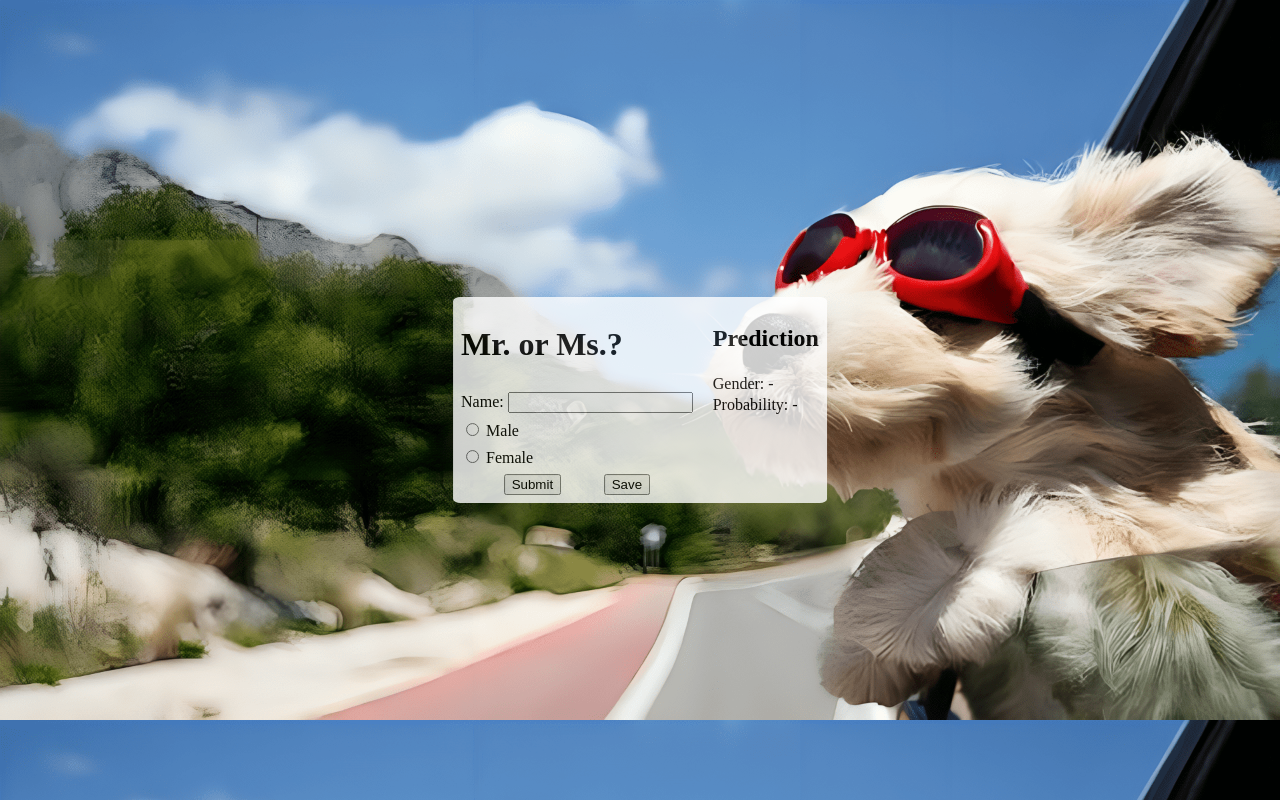
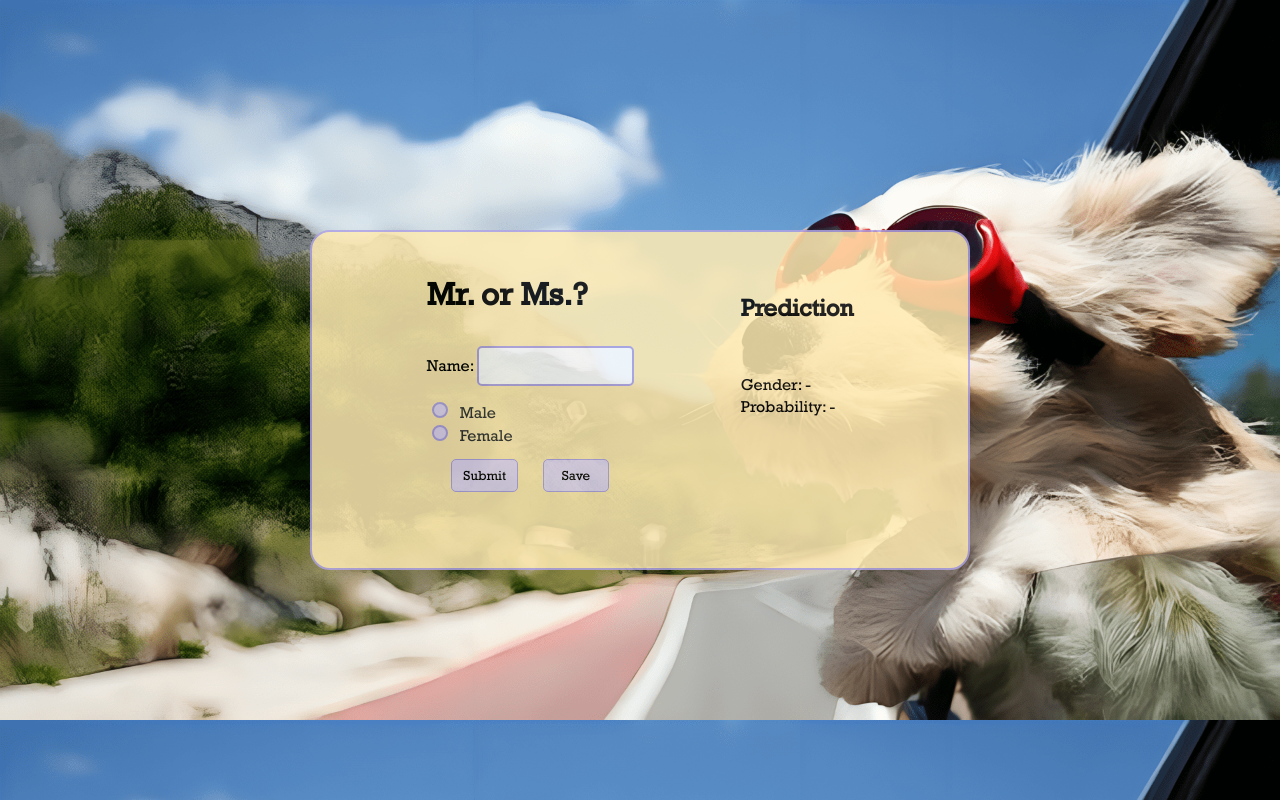
Before and after one commit to SepehrNoey/IE-Mid-Project-2, a plain HTML site: page index.html in a window 1280 px wide. Drawn offline with Linux system fonts and the light colour scheme.

Commit message:
feat: css updated, js fixed for name length handling

```diff
--- a/index.html
+++ b/index.html
@@ -10,27 +10,29 @@
         <div>
             <label for="nameInput">Name:</label> <input type="text" id="nameInput">
         </div>
-        <div>
-            <input type="radio" name="maleFemaleBtn" value="male"> <label>Male</label>
-        </div>
-        <div>
-            <input type="radio" name="maleFemaleBtn" value="female"> <label>Female</label>
+        <div class="radioBox">
+            <div class="radioRow">
+                <input type="radio" name="maleFemaleBtn" value="male"> <label>Male</label>
+            </div>
+            <div class="radioRow">
+                <input type="radio" name="maleFemaleBtn" value="female"> <label>Female</label>
+            </div>
         </div>
         <div class="formButtons">
-            <button id="submitBtn">Submit</button>
-            <button id="saveBtn">Save</button>
+            <button class="customBtn" id="submitBtn">Submit</button>
+            <button class="customBtn" id="saveBtn">Save</button>
         </div>
         <p id="message">Error Msg</p>
     </form>
     <div class="mainColumn">
+        <h2>Prediction</h2>
         <div class="predDiv">
-            <h2>Prediction</h2>
             <span>Gender: <span id="predString">-</span></span>
             <span>Probability: <span id="predValue">-</span></span>
         </div>
         <div id="savedAnswerBox">
-            <span>Saved answer exists: <span id="savedGenderSpan">Male</span></span>
-            <button id="clearBtn">Clear</button>
+            <span>Saved: <span id="savedGenderSpan">Male</span></span>
+            <button class="customBtn" id="clearBtn">Clear</button>
         </div>
     </div>
 </div>
--- a/scripts.js
+++ b/scripts.js
@@ -1,19 +1,31 @@
 function submitClicked(event) {
     event.preventDefault()
     hideError()
-    let name = document.getElementById("nameInput").value.toLowerCase()
+    let name = document.getElementById("nameInput").value
     let errColor = getComputedStyle(document.body).getPropertyValue('--err-color')
+    if(!validateName(name)){
+        if (name.length < 1 || name.length > 255){
+            showMessage("Error: invalid name length", errColor)
+            return
+        }else{
+            showMessage("Error: invalid name pattern", errColor)
+            return
+        }
+    }
+
+    name = name.toLowerCase()
     fetch(`https://api.genderize.io/?name=${name}`)
         .then(response => {
             if (!response.ok){
                 showMessage("Error: Network response was not ok", errColor)
-                throw new Error()
+                return
             }
             return response.json()
         })
         .then(data => {
             if (data.gender === null) {
                 showMessage("Error: Can't predict this name.", errColor)
+                return
             }else{
                 let genderStr = firstUpper(data.gender)
                 document.getElementById("predString").innerHTML = genderStr
@@ -64,17 +76,17 @@ function clearClicked(){
 
 function showMessage(msg, color){
     let el = document.getElementById("message")
-    el.style.display = 'block'
+    el.style.visibility = 'visible'
     el.style.color = color
     el.innerText = msg
 }
 
 function hideError(){
-    document.getElementById("message").style.display = 'none'
+    document.getElementById("message").style.visibility = 'hidden'
 }
 
 function hideSavedAnswerBox(){
-    document.getElementById("savedAnswerBox").style.display = 'none'
+    document.getElementById("savedAnswerBox").style.visibility = 'hidden'
 }
 
 
@@ -82,7 +94,7 @@ function showSavedAnswer(key){
     let value = localStorage.getItem(key)
     if (value !== null){
         document.getElementById("savedGenderSpan").innerText = value
-        document.getElementById("savedAnswerBox").style.display = 'block'
+        document.getElementById("savedAnswerBox").style.visibility = 'visible'
 
 
     }else{
@@ -95,6 +107,11 @@ function firstUpper(str){
     return str.charAt(0).toUpperCase() + str.slice(1).toLowerCase();
 }
 
+function validateName(str){
+    let pattern = /^[a-zA-Z\s]{1,255}$/;
+    return pattern.test(str)
+}
+
 
 hideError()
 hideSavedAnswerBox()
--- a/styles.css
+++ b/styles.css
@@ -1,7 +1,13 @@
 :root{
     --err-color: #ff0000;
-    --success-color: #45f542;
-    --clear-color: #f3c614;
+    --success-color: #00796B;
+    --clear-color: #cc0000;
+    --btn-background: #e3d9f5;
+    --btn-background-active: #b0a4e3;
+    --btn-background-active-darker: #7e6fa0;
+    --btn-background-hover: #d0c4f0;
+    --btn-background-hover-darker: #9687b9;
+    --gender-span-color: #008000;
 }
 
 body{
@@ -9,26 +15,38 @@ body{
     background-size:cover;
 }
 
+@font-face {
+    font-family: Rockwell;
+    src: url('./Rockwell-Font/ROCK.TTF');
+}
+
+*{
+    font-family: Rockwell;
+}
+
 .mainBox{
-    background-color: white;
-    width: fit-content;
-    height: fit-content;
+    background-color: #ffecb3;
+    width: 40em;
+    height: 20em;
     padding: 0.5em;
-    border-radius: 2%;
+    border-radius: 20px;
+    border-width: 2px;
+    border-style: solid;
+    border-color: var(--btn-background-active);
     display: flex;
     position: fixed;
     top: 50%;
     left: 50%;
     transform: translate(-50%, -50%);
-    gap: 20px;
-    opacity: 80%;
+    opacity: 85%;
+    justify-content: space-evenly;
 
 }
 
 .mainColumn{
     display: flex;
     flex-direction: column;
-    gap: 7px;
+    justify-content: space-evenly;
 }
 
 .predDiv{
@@ -38,11 +56,81 @@ body{
     gap: 3px;
 }
 
+.radioBox {
+    display: flex;
+    flex-direction: column;
+  }
+
+  .radioBox input[type="radio"] {
+    appearance: none;
+    width: 16px;
+    height: 16px;
+    outline: none;
+    border: 2px solid var(--btn-background-active);
+    background-color: var(--btn-background);
+    border-radius: 50%;
+    margin-right: 8px;
+    cursor: pointer;
+  }
+
+  .radioBox input[type="radio"]:checked {
+    background-color: var(--btn-background-active);
+  }
+
+  .radioBox label {
+    color: #333;
+  }
+
+  .radioBox label:hover {
+    text-decoration: underline;
+  }
+
+.radioBox input[type="radio"]:active,
+.radioBox input[type="radio"]:focus {
+  box-shadow: 0 0 5px rgba(176, 164, 227, 0.8);
+  outline: none;
+}
+
 .formButtons{
     display: flex;
     flex-direction: row;
     justify-content: space-evenly;
 }
+
+.customBtn{
+    background-color:  var(--btn-background);
+    border: 1px solid var(--btn-background-active);
+    border-radius: 5px;
+    width: 5em;
+    outline: none;
+    height: 2.5em;
+    cursor: pointer;
+    transition: background-color 0.3s ease;
+}
+
+.customBtn:hover, .customBtn:focus{
+    background-color: var(--btn-background-hover)
+}
+
+.customBtn:active{
+    background-color: var(--btn-background-active);
+}
+
+#nameInput {
+    padding: 10px;
+    border: 2px solid var(--btn-background-active);
+    border-radius: 5px;
+    outline: none;
+    transition: border-color 0.3s ease;
+  }
+
+  #nameInput:focus {
+    border-color: var(--btn-background-active-darker);
+  }
+
+  #nameInput:hover {
+    border-color: var(--btn-background-hover-darker);
+  }
 
 #savedAnswerBox{
     display: flex;
@@ -54,12 +142,11 @@ body{
 }
 
 #message{
-    font-family: Arial, sans-serif;
+    font-family: Arial, Helvetica, sans-serif;
     font-weight: bold;
     font-size: smaller;
 }
 
 #savedGenderSpan{
-    color: green;
-    font-weight: bold;
+    color: var(--gender-span-color);
 }
```
Also changed, not shown: Rockwell-Font/ROCK.TTF (added), Rockwell-Font/Rockwell-Bold.ttf (added).
